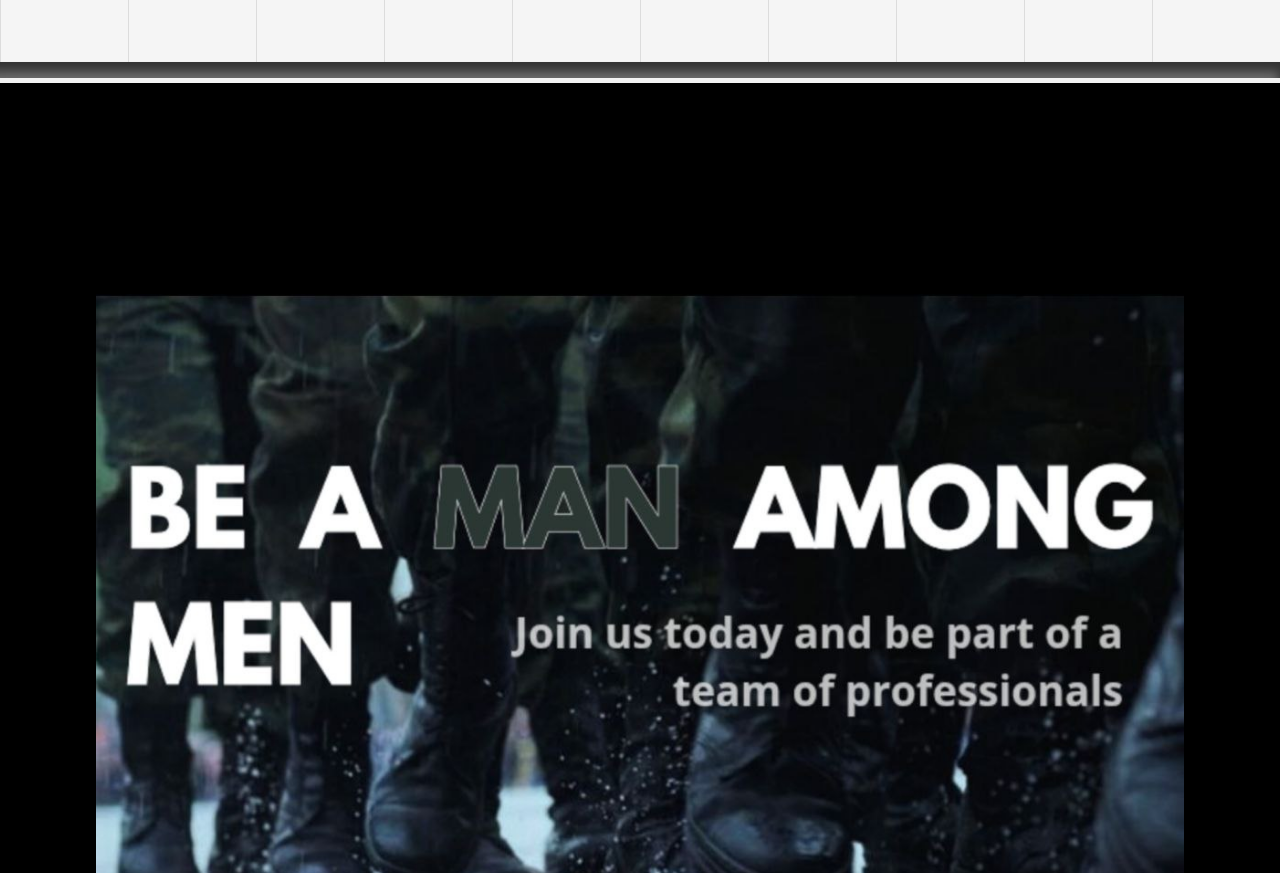
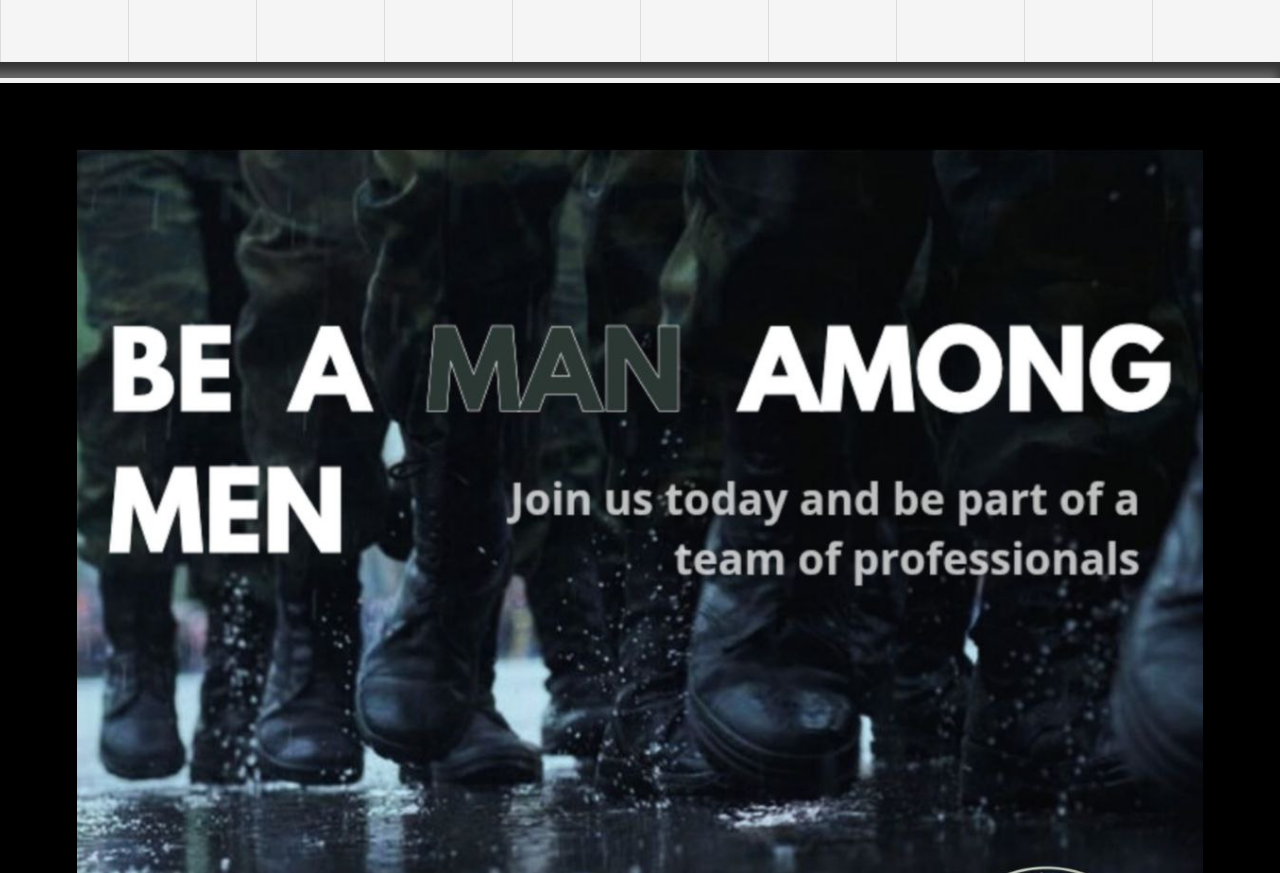
Before and after one commit to WolfCultTactical/wct.io, a website built with webpack: page index.html in a window 1280 px wide. Shown: the part 1927-2800 px from the top of the page. Built offline with nearby package versions, Linux system fonts and the light colour scheme.

Commit message:
advert tweak

```diff
--- a/css/style.css
+++ b/css/style.css
@@ -388,9 +388,9 @@ header {
   grid-column: 1 / -1;
   width: 100%;
   display: block;
-  height: 110vw;
+  height: 90vw;
   background-image: url('../img/Wctadv.JPG');
-  background-size: 85%;
+  background-size: 88%;
   background-position: 50% 50%;
   background-repeat: no-repeat;
   background-color: #000000;
```
